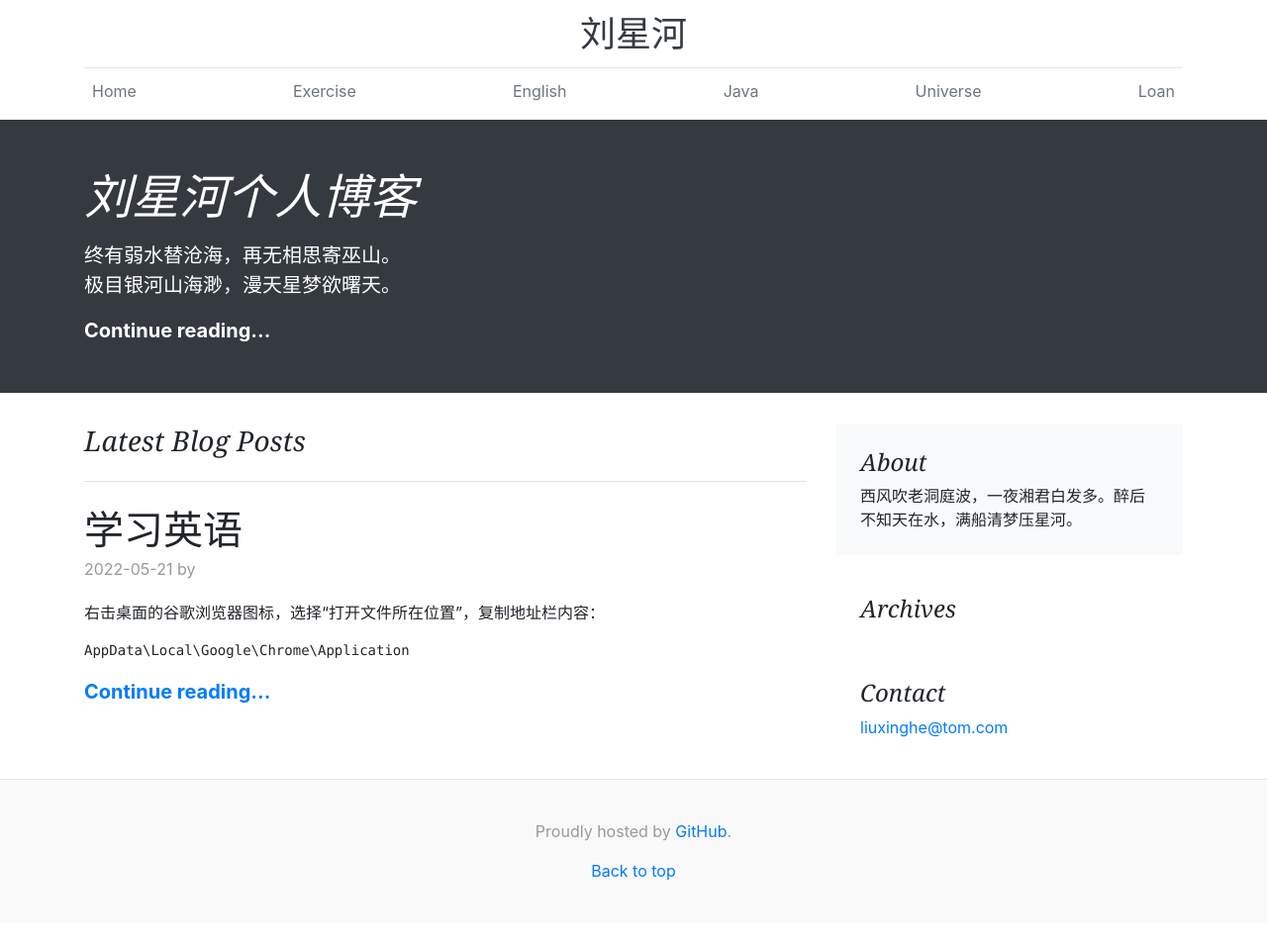
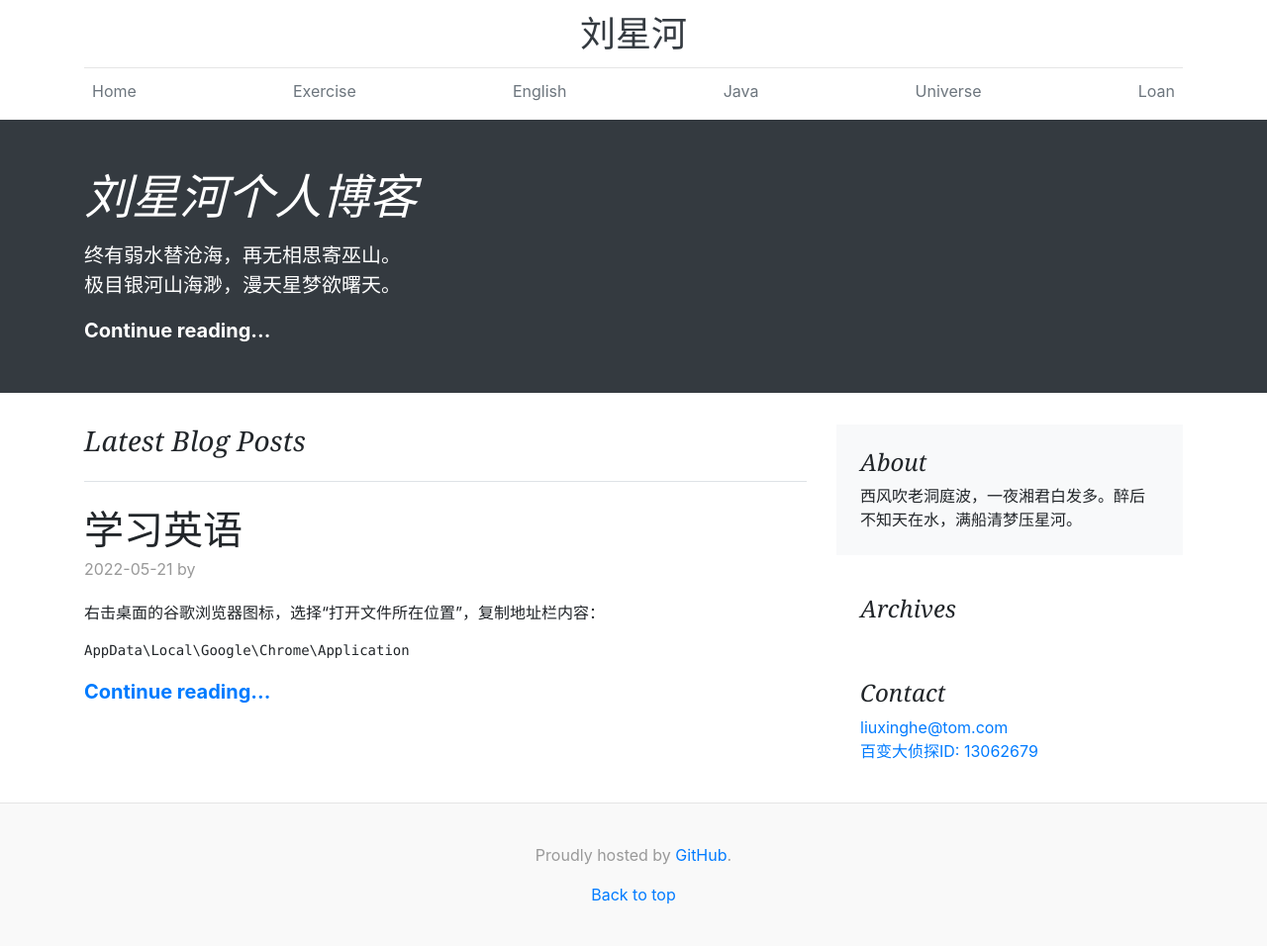
Before and after one commit to liuxinghe/liuxinghe.github.io, a Jekyll site: the page built from index.html, in a window 1280 px wide. Shown: the whole page at 99% size. Built offline with Jekyll 4.4.1, drawn with Linux system fonts in a browser that asks for light colours; the list of posts is cut into pages by our own code; before the commit the page ends 932 px from its top, so only the background shows below that.

Commit message:
aside contact

```diff
--- a/_includes/aside.html
+++ b/_includes/aside.html
@@ -16,6 +16,7 @@
     <h4 class="font-italic">Contact</h4>
     <ol class="list-unstyled">
       <li><a href="javascript:;">liuxinghe@tom.com</a></li>
+      <li><a href="javascript:;">百变大侦探ID: 13062679</a></li>
     </ol>
   </div>
 </aside>
```
